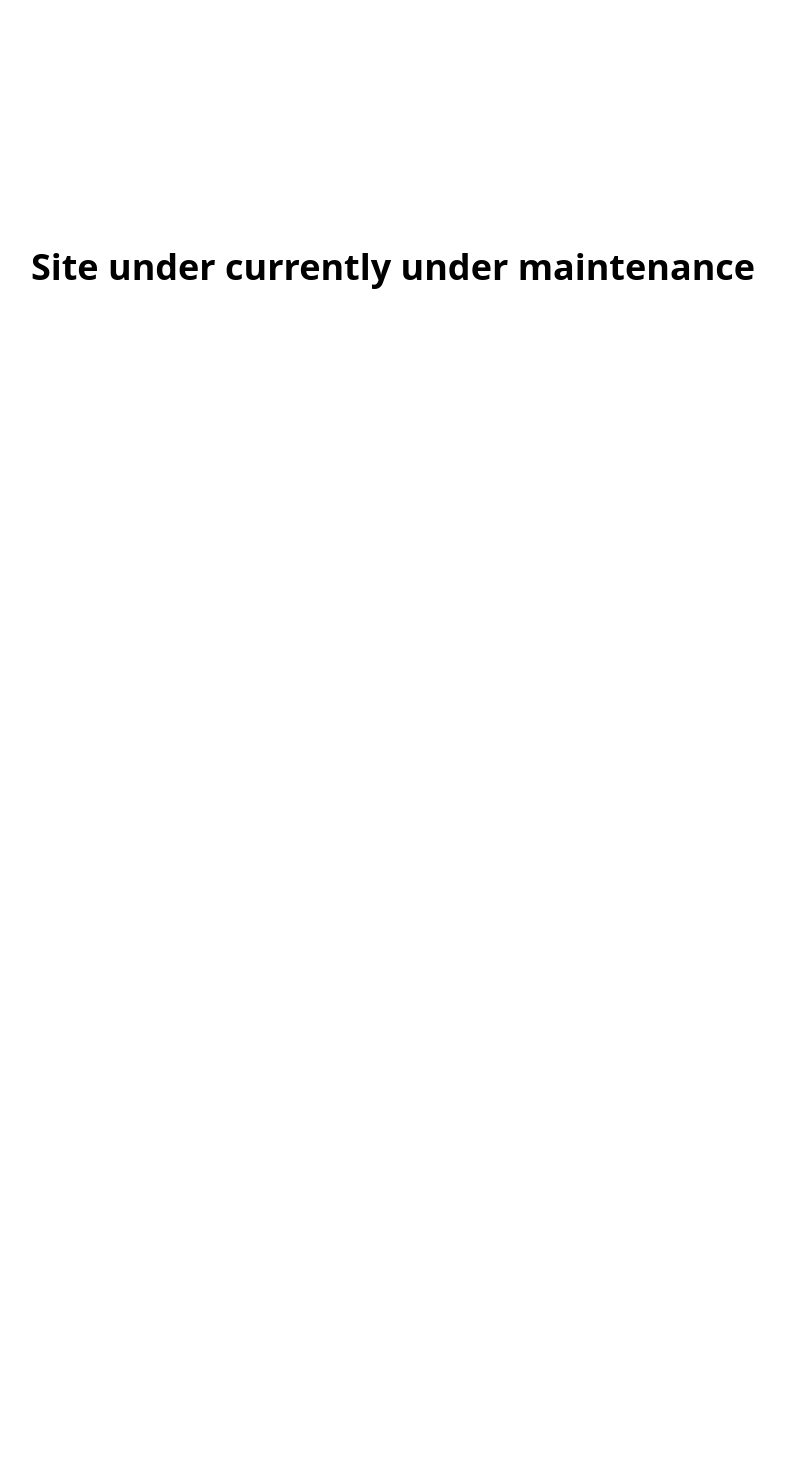
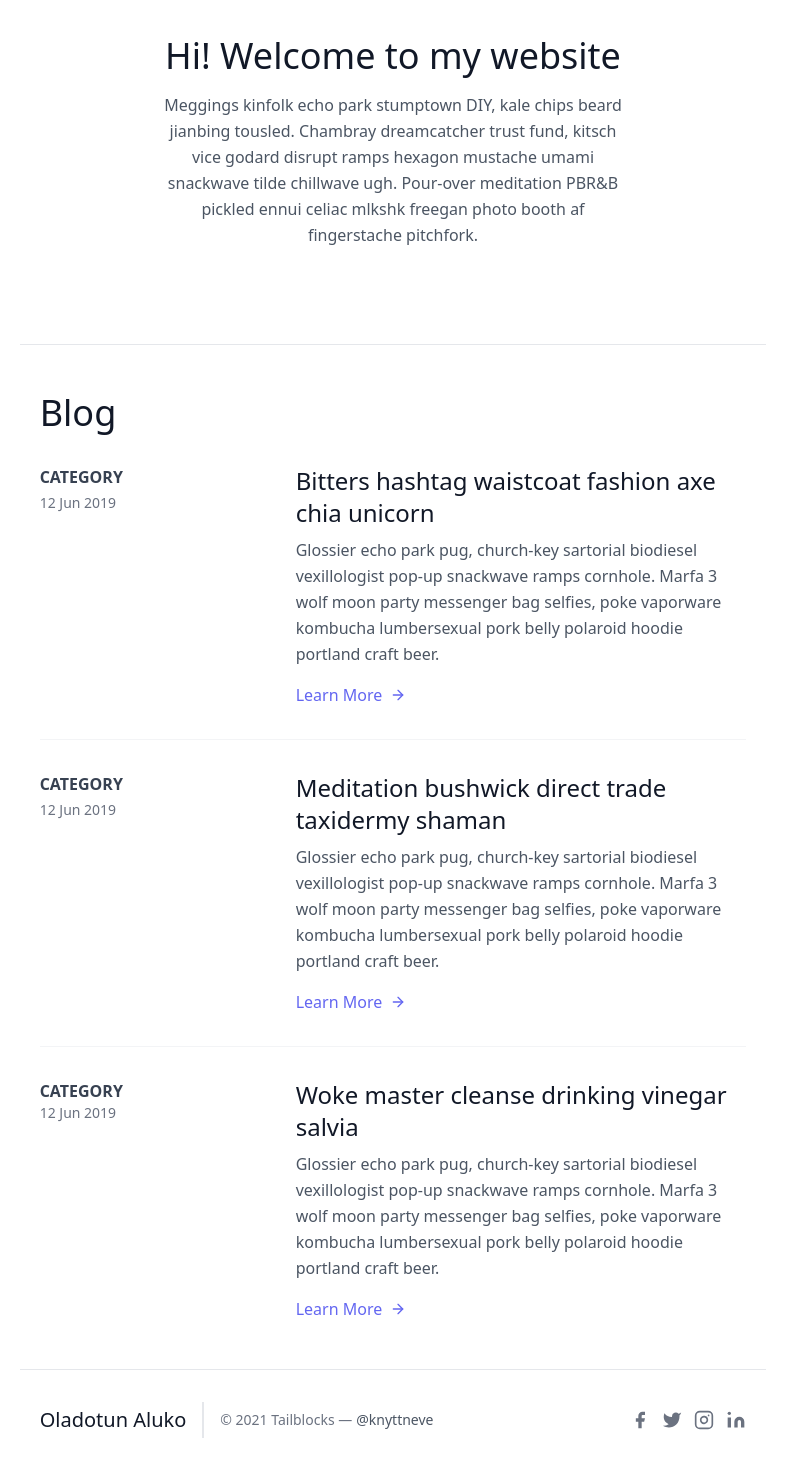
Before and after one commit to Nutod/oladotunaluko, a Next.js app: page / in a window 1280 px wide. Shown: the part 133-1603 px from the top of the page, without its empty margins (247-1032 px from the left). Before the commit the page ends 800 px from the top, so only its background shows below. Built offline with nearby package versions, Linux system fonts and the light colour scheme.

Commit message:
Added new hero component

```diff
--- /dev/null
+++ b/components/Footer.js
@@ -0,0 +1,79 @@
+export default function Footer() {
+  return (
+    <footer class="text-gray-600 body-font divide-y">
+      <div class="container w-7/12 border-t px-5 py-8 mx-auto flex items-center sm:flex-row flex-col">
+        <a class="flex title-font font-medium items-center md:justify-start justify-center text-gray-900">
+          <span class="text-xl">Oladotun Aluko</span>
+        </a>
+        <p class="text-sm text-gray-500 sm:ml-4 sm:pl-4 sm:border-l-2 sm:border-gray-200 sm:py-2 sm:mt-0 mt-4">
+          © 2021 Tailblocks —
+          <a
+            href="https://twitter.com/knyttneve"
+            class="text-gray-600 ml-1"
+            rel="noopener noreferrer"
+            target="_blank"
+          >
+            @knyttneve
+          </a>
+        </p>
+        <span class="inline-flex sm:ml-auto sm:mt-0 mt-4 justify-center sm:justify-start">
+          <a class="text-gray-500">
+            <svg
+              fill="currentColor"
+              stroke-linecap="round"
+              stroke-linejoin="round"
+              stroke-width="2"
+              class="w-5 h-5"
+              viewBox="0 0 24 24"
+            >
+              <path d="M18 2h-3a5 5 0 00-5 5v3H7v4h3v8h4v-8h3l1-4h-4V7a1 1 0 011-1h3z"></path>
+            </svg>
+          </a>
+          <a class="ml-3 text-gray-500">
+            <svg
+              fill="currentColor"
+              stroke-linecap="round"
+              stroke-linejoin="round"
+              stroke-width="2"
+              class="w-5 h-5"
+              viewBox="0 0 24 24"
+            >
+              <path d="M23 3a10.9 10.9 0 01-3.14 1.53 4.48 4.48 0 00-7.86 3v1A10.66 10.66 0 013 4s-4 9 5 13a11.64 11.64 0 01-7 2c9 5 20 0 20-11.5a4.5 4.5 0 00-.08-.83A7.72 7.72 0 0023 3z"></path>
+            </svg>
+          </a>
+          <a class="ml-3 text-gray-500">
+            <svg
+              fill="none"
+              stroke="currentColor"
+              stroke-linecap="round"
+              stroke-linejoin="round"
+              stroke-width="2"
+              class="w-5 h-5"
+              viewBox="0 0 24 24"
+            >
+              <rect width="20" height="20" x="2" y="2" rx="5" ry="5"></rect>
+              <path d="M16 11.37A4 4 0 1112.63 8 4 4 0 0116 11.37zm1.5-4.87h.01"></path>
+            </svg>
+          </a>
+          <a class="ml-3 text-gray-500">
+            <svg
+              fill="currentColor"
+              stroke="currentColor"
+              stroke-linecap="round"
+              stroke-linejoin="round"
+              stroke-width="0"
+              class="w-5 h-5"
+              viewBox="0 0 24 24"
+            >
+              <path
+                stroke="none"
+                d="M16 8a6 6 0 016 6v7h-4v-7a2 2 0 00-2-2 2 2 0 00-2 2v7h-4v-7a6 6 0 016-6zM2 9h4v12H2z"
+              ></path>
+              <circle cx="4" cy="4" r="2" stroke="none"></circle>
+            </svg>
+          </a>
+        </span>
+      </div>
+    </footer>
+  )
+}
--- /dev/null
+++ b/components/Header.js
@@ -0,0 +1,21 @@
+import Head from "next/head"
+
+export default function Header() {
+  return (
+    <header class="text-gray-600 body-font ">
+      <div class="container w-7/12 border-b mx-auto flex flex-wrap py-5 flex-col md:flex-row items-center">
+        <a class="flex title-font font-medium items-center text-gray-900 mb-4 md:mb-0">
+          <span class="text-xl">Oladotun Aluko</span>
+        </a>
+        <nav class="md:ml-auto flex flex-wrap items-center text-base justify-center">
+          <a class="mr-5 hover:bg-gray-200 py-1 px-3 focus:outline-none rounded">
+            About
+          </a>
+          <a class="hover:bg-gray-200 py-1 px-3 focus:outline-none rounded">
+            Contact
+          </a>
+        </nav>
+      </div>
+    </header>
+  )
+}
--- /dev/null
+++ b/components/Hero.js
@@ -0,0 +1,20 @@
+export default function Hero() {
+  return (
+    <section class="text-gray-600 body-font">
+      <div class="container mx-auto border-b flex px-5 py-24 items-center justify-center flex-col w-7/12">
+        <div class="text-center lg:w-2/3 w-full">
+          <h1 class="title-font sm:text-4xl text-3xl mb-4 font-medium text-gray-900">
+            Hi! Welcome to my website
+          </h1>
+          <p class="leading-relaxed">
+            Meggings kinfolk echo park stumptown DIY, kale chips beard jianbing
+            tousled. Chambray dreamcatcher trust fund, kitsch vice godard
+            disrupt ramps hexagon mustache umami snackwave tilde chillwave ugh.
+            Pour-over meditation PBR&B pickled ennui celiac mlkshk freegan photo
+            booth af fingerstache pitchfork.
+          </p>
+        </div>
+      </div>
+    </section>
+  )
+}
--- a/pages/index.js
+++ b/pages/index.js
@@ -1,18 +1,127 @@
-import Head from "next/head"
+import Footer from "../components/Footer"
+import Header from "../components/Header"
+import Hero from "../components/Hero"
 
 export default function Home() {
   return (
-    <div className="flex flex-col items-center justify-center min-h-screen py-2">
-      <Head>
-        <title>Oladotun Aluko</title>
-        <link rel="icon" href="/favicon.ico" />
-      </Head>
+    <>
+      <Header />
 
-      <main className="flex flex-col items-center justify-center flex-1 px-20 text-center">
-        <h1 className="text-4xl font-bold">
-          Site under currently under maintenance
-        </h1>
-      </main>
-    </div>
+      <Hero />
+
+      <section class="text-gray-600 body-font overflow-hidden">
+        <div class="container px-5 py-12 mx-auto w-7/12">
+          <h2 className="title-font sm:text-4xl text-3xl mb-8 font-medium text-gray-900">
+            Blog
+          </h2>
+          <div class="-my-8 divide-y divide-gray-100">
+            <div class="py-8 flex flex-wrap md:flex-nowrap">
+              <div class="md:w-64 md:mb-0 mb-6 flex-shrink-0 flex flex-col">
+                <span class="font-semibold title-font text-gray-700">
+                  CATEGORY
+                </span>
+                <span class="mt-1 text-gray-500 text-sm">12 Jun 2019</span>
+              </div>
+              <div class="md:flex-grow">
+                <h2 class="text-2xl font-medium text-gray-900 title-font mb-2">
+                  Bitters hashtag waistcoat fashion axe chia unicorn
+                </h2>
+                <p class="leading-relaxed">
+                  Glossier echo park pug, church-key sartorial biodiesel
+                  vexillologist pop-up snackwave ramps cornhole. Marfa 3 wolf
+                  moon party messenger bag selfies, poke vaporware kombucha
+                  lumbersexual pork belly polaroid hoodie portland craft beer.
+                </p>
+                <a class="text-indigo-500 inline-flex items-center mt-4">
+                  Learn More
+                  <svg
+                    class="w-4 h-4 ml-2"
+                    viewBox="0 0 24 24"
+                    stroke="currentColor"
+                    stroke-width="2"
+                    fill="none"
+                    stroke-linecap="round"
+                    stroke-linejoin="round"
+                  >
+                    <path d="M5 12h14"></path>
+                    <path d="M12 5l7 7-7 7"></path>
+                  </svg>
+                </a>
+              </div>
+            </div>
+            <div class="py-8 flex flex-wrap md:flex-nowrap">
+              <div class="md:w-64 md:mb-0 mb-6 flex-shrink-0 flex flex-col">
+                <span class="font-semibold title-font text-gray-700">
+                  CATEGORY
+                </span>
+                <span class="mt-1 text-gray-500 text-sm">12 Jun 2019</span>
+              </div>
+              <div class="md:flex-grow">
+                <h2 class="text-2xl font-medium text-gray-900 title-font mb-2">
+                  Meditation bushwick direct trade taxidermy shaman
+                </h2>
+                <p class="leading-relaxed">
+                  Glossier echo park pug, church-key sartorial biodiesel
+                  vexillologist pop-up snackwave ramps cornhole. Marfa 3 wolf
+                  moon party messenger bag selfies, poke vaporware kombucha
+                  lumbersexual pork belly polaroid hoodie portland craft beer.
+                </p>
+                <a class="text-indigo-500 inline-flex items-center mt-4">
+                  Learn More
+                  <svg
+                    class="w-4 h-4 ml-2"
+                    viewBox="0 0 24 24"
+                    stroke="currentColor"
+                    stroke-width="2"
+                    fill="none"
+                    stroke-linecap="round"
+                    stroke-linejoin="round"
+                  >
+                    <path d="M5 12h14"></path>
+                    <path d="M12 5l7 7-7 7"></path>
+                  </svg>
+                </a>
+              </div>
+            </div>
+            <div class="py-8 flex flex-wrap md:flex-nowrap">
+              <div class="md:w-64 md:mb-0 mb-6 flex-shrink-0 flex flex-col">
+                <span class="font-semibold title-font text-gray-700">
+                  CATEGORY
+                </span>
+                <span class="text-sm text-gray-500">12 Jun 2019</span>
+              </div>
+              <div class="md:flex-grow">
+                <h2 class="text-2xl font-medium text-gray-900 title-font mb-2">
+                  Woke master cleanse drinking vinegar salvia
+                </h2>
+                <p class="leading-relaxed">
+                  Glossier echo park pug, church-key sartorial biodiesel
+                  vexillologist pop-up snackwave ramps cornhole. Marfa 3 wolf
+                  moon party messenger bag selfies, poke vaporware kombucha
+                  lumbersexual pork belly polaroid hoodie portland craft beer.
+                </p>
+                <a class="text-indigo-500 inline-flex items-center mt-4">
+                  Learn More
+                  <svg
+                    class="w-4 h-4 ml-2"
+                    viewBox="0 0 24 24"
+                    stroke="currentColor"
+                    stroke-width="2"
+                    fill="none"
+                    stroke-linecap="round"
+                    stroke-linejoin="round"
+                  >
+                    <path d="M5 12h14"></path>
+                    <path d="M12 5l7 7-7 7"></path>
+                  </svg>
+                </a>
+              </div>
+            </div>
+          </div>
+        </div>
+      </section>
+
+      <Footer />
+    </>
   )
 }
```
